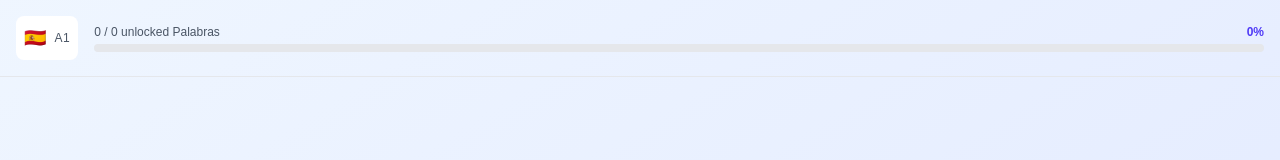
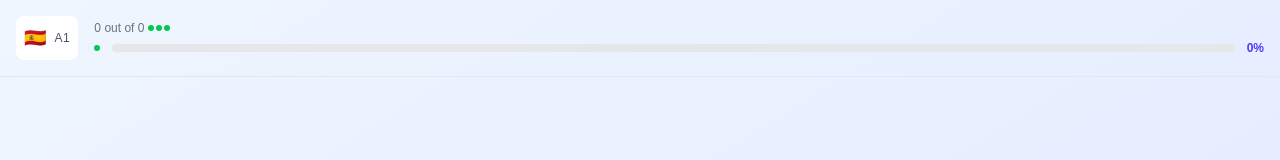
Before and after one commit to ASudre/vocab-translator, a Next.js app: page /en in a window 1280 px wide. Shown: the top 160 px of the page. Built offline with nearby package versions, Linux system fonts and the light colour scheme.

Commit message:
feat: try new top bar ui

```diff
--- a/app/[locale]/components/ProgressBar.tsx
+++ b/app/[locale]/components/ProgressBar.tsx
@@ -10,21 +10,30 @@ interface ProgressBarProps {
 
 export function ProgressBar({ masteryStats }: ProgressBarProps) {
   const t = useTranslations('ProgressBar');
-  return (<>
-    <div className="flex justify-between items-center mb-1">
-      <span className="text-xs font-medium text-gray-600 dark:text-gray-400">
-        {masteryStats.mastered} / {masteryStats.total} {t('unlocked')}
+  return (
+    <div>
+      <div className="flex items-center mb-1">
+        <span className="text-xs text-gray-500 dark:text-gray-400">
+          {masteryStats.mastered} {t('on')} {masteryStats.total}
         </span>
-      <span className="text-xs font-bold text-indigo-600 dark:text-indigo-400">
-        {masteryStats.percentage}%
+        <span className="flex gap-0.5 ml-1">
+          <span className="w-1.5 h-1.5 rounded-full bg-green-500"></span>
+          <span className="w-1.5 h-1.5 rounded-full bg-green-500"></span>
+          <span className="w-1.5 h-1.5 rounded-full bg-green-500"></span>
         </span>
       </div>
-    <div className="w-full bg-gray-200 dark:bg-gray-700 rounded-full h-2 overflow-hidden">
+      <div className="flex items-center gap-3">
+        <span className="w-1.5 h-1.5 rounded-full bg-green-500"></span>
+        <div className="flex-1 bg-gray-200 dark:bg-gray-700 rounded-full h-2 overflow-hidden">
           <div
             className="h-full bg-gradient-to-r from-green-400 to-green-600 dark:from-green-500 dark:to-green-700 transition-all duration-500 ease-out rounded-full"
             style={{ width: `${masteryStats.percentage}%` }}
           />
         </div>
-  </>
+        <span className="text-xs font-bold text-indigo-600 dark:text-indigo-400">
+          {masteryStats.percentage}%
+        </span>
+      </div>
+    </div>
   );
 }
--- a/messages/en.json
+++ b/messages/en.json
@@ -28,6 +28,6 @@
     "verb": "verb"
   },
   "ProgressBar": {
-    "unlocked": "unlocked Palabras"
+    "on": "out of"
   }
 }
--- a/messages/fr.json
+++ b/messages/fr.json
@@ -28,6 +28,6 @@
     "verb": "verbe"
   },
   "ProgressBar": {
-    "unlocked": "Palabras validées"
+    "on": "sur"
   }
 }
```
Lines whose indentation alone changed are shown as unchanged.
